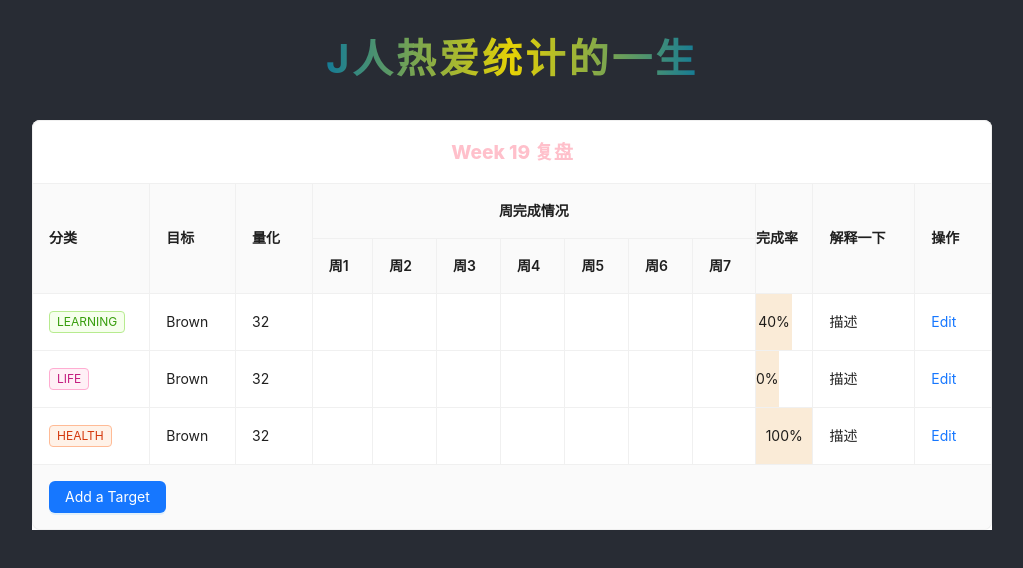
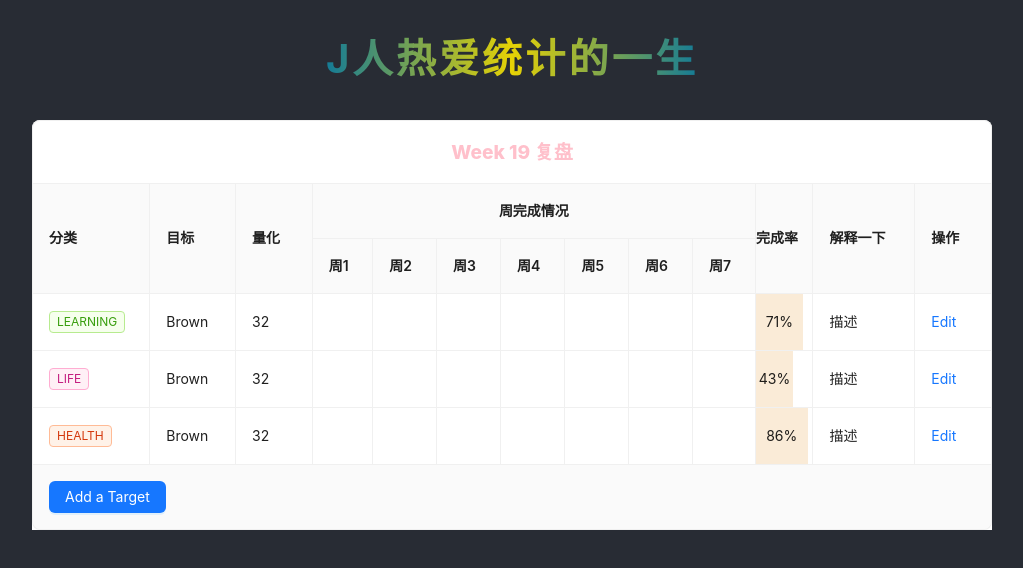
Before and after one commit to CodingWithAlice/J-Table, a React (Create React App) app: page / in a window 1280 px wide. Shown: the top 568 px of the page, without its empty margins (128-1151 px from the left). Built offline with nearby package versions, Linux system fonts and the light colour scheme; a small style sheet from the web is missing.

Commit message:
edit: rate 完成率改为非设置，而是计算而得

```diff
--- a/src/App.js
+++ b/src/App.js
@@ -79,29 +79,26 @@ const EditableCell = ({
 // 模拟数据
 const originData = [
     {
-        key: 'target1',
+        key: 'target0',
         category: [Category.learning],
         target: 'Brown',
         quantify: 32,
-        rate: 40,
         excuse: '描述',
         weekSituation: [1, 0, 1, 1, 0, 1, 1]
     },
     {
-        key: 'target2',
+        key: 'target1',
         category: [Category.life],
         target: 'Brown',
         quantify: 32,
-        rate: 0,
         excuse: '描述',
-        weekSituation: [1, 0, 1, 1, 1, 0, 1]
+        weekSituation: [0, 0, 1, 1, 0, 0, 1]
     },
     {
-        key: 'target3',
+        key: 'target2',
         category: [Category.health],
         target: 'Brown',
         quantify: 32,
-        rate: 100,
         excuse: '描述',
         weekSituation: [0, 1, 1, 1, 1, 1, 1]
     },
@@ -129,7 +126,6 @@ function App() {
             category: [Category.learning],
             target: 'Brown',
             quantify: 32,
-            rate: 40,
             excuse: '描述',
             weekSituation: Array(7)
         };
@@ -220,7 +216,8 @@ function App() {
             title: '完成率',
             width: '6%',
             className: 'rateBox',
-            render: (_, { rate }) => {
+            render: (_, { weekSituation = [] }) => {
+                const rate = (weekSituation?.filter(i => i)?.length)/7 * 100;
                 return <div style={{
                     backgroundColor: 'antiquewhite',
                     width: `${rate < 40 ? 40 : rate * 0.6 + 40}%`,
@@ -228,7 +225,7 @@ function App() {
                     display: 'flex',
                     alignItems: 'center',
                     justifyContent: 'center'
-                }} className='rate'>{rate}%</div>
+                }} className='rate'>{rate.toFixed(0)}%</div>
             },
             editable: false, // 由前面数据计算而得
         },
```
